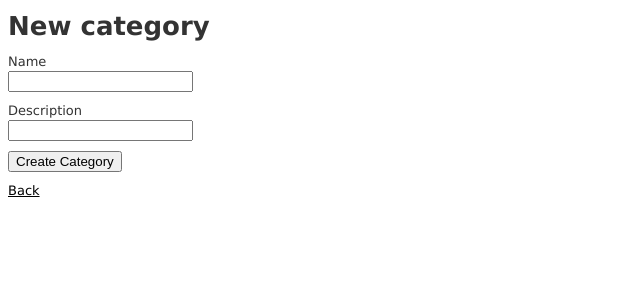
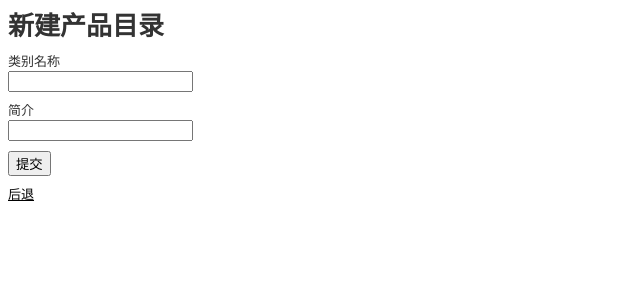
Before and after one commit to Gokoucjp/jlz, a Rails app: page /categories/new in a window 1280 px wide. Shown: the top 300 px of the page, without its empty margins (0-640 px from the left). Run offline with Rails 7, Linux system fonts and the light colour scheme; style sheets or scripts are compiled from the project's sources; parts of the project's set-up code (start-up, migrations or seed data) failed here and were passed over; some libraries are stand-ins or nearby versions.

Commit message:
Finish simple category management

```diff
--- a/app/views/categories/_form.html.erb
+++ b/app/views/categories/_form.html.erb
@@ -12,14 +12,14 @@
   <% end %>
 
   <div class="field">
-    <%= f.label :name %><br />
+    <%= f.label :name, "类别名称" %><br />
     <%= f.text_field :name %>
   </div>
   <div class="field">
-    <%= f.label :description %><br />
+    <%= f.label :description, "简介" %><br />
     <%= f.text_field :description %>
   </div>
   <div class="actions">
-    <%= f.submit %>
+    <%= f.submit "提交"%>
   </div>
 <% end %>
--- a/app/views/categories/edit.html.erb
+++ b/app/views/categories/edit.html.erb
@@ -2,5 +2,5 @@
 
 <%= render 'form' %>
 
-<%= link_to 'Show', @category %> |
-<%= link_to 'Back', categories_path %>
+<%= link_to '详细', @category %> |
+<%= link_to '后退', categories_path %>
--- a/app/views/categories/new.html.erb
+++ b/app/views/categories/new.html.erb
@@ -1,5 +1,5 @@
-<h1>New category</h1>
+<h1>新建产品目录</h1>
 
 <%= render 'form' %>
 
-<%= link_to 'Back', categories_path %>
+<%= link_to '后退', categories_path %>
```
Also changed, not shown: app/views/categories/index.html.erb (+7 -7 lines), app/views/categories/show.html.erb (+4 -4 lines).
